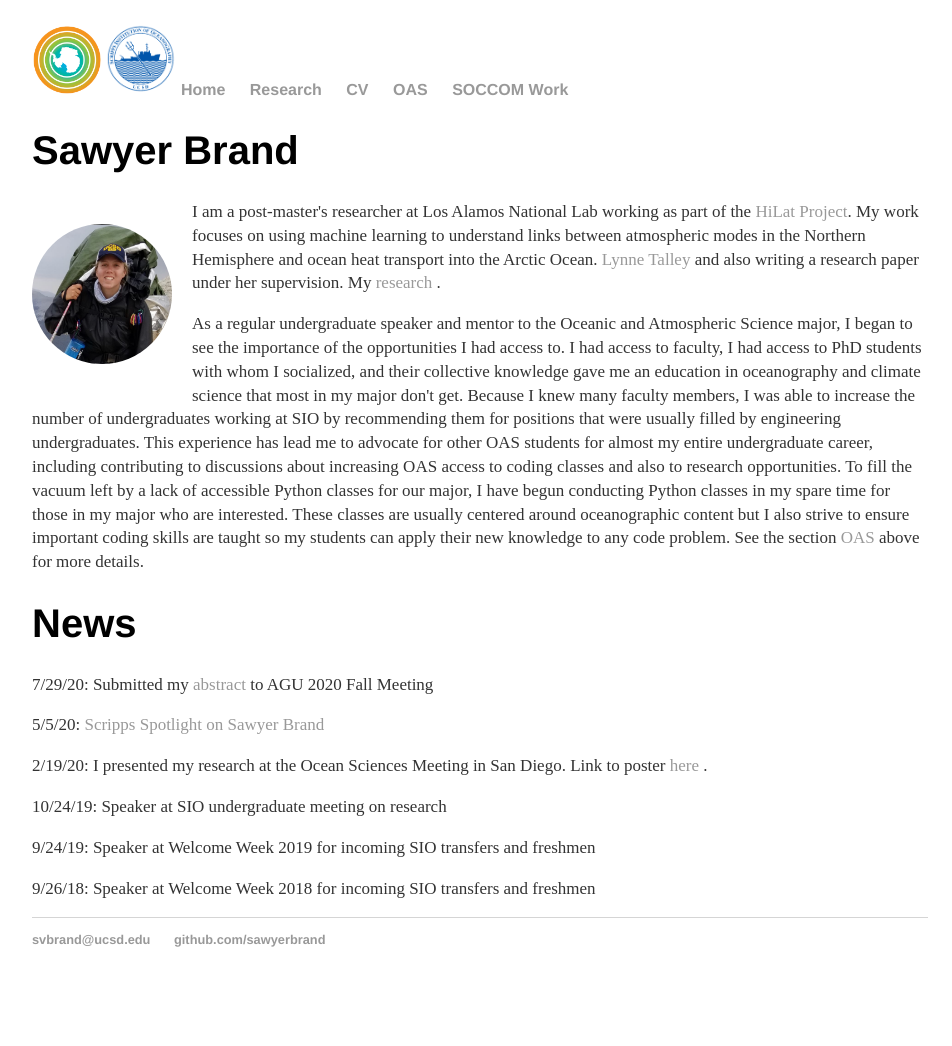
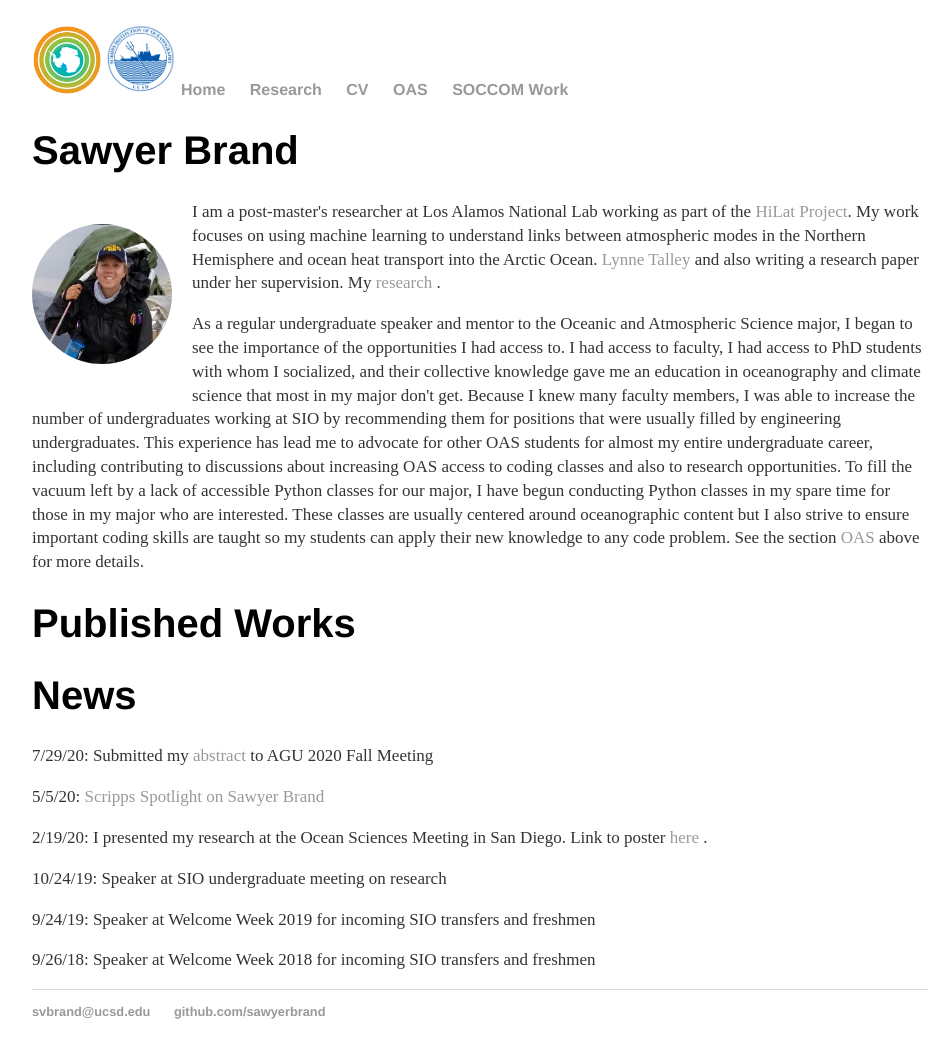
Before and after one commit to SawyerBrand/SawyerBrand.github.io, a Jekyll site: the page built from index.html, in a window 1280 px wide. Shown: the whole page, without its empty margins (160-1112 px from the left). Built offline with Jekyll 4.4.1, drawn with Linux system fonts in a browser that asks for light colours; before the commit the page ends 974 px from its top, so only the background shows below that.

Commit message:
Update index.html

```diff
--- a/index.html
+++ b/index.html
@@ -38,6 +38,7 @@ title: Sawyer Brand
 			oceanographic content but I also strive to ensure important coding skills are taught so my students can apply their new knowledge to any code
 			problem. See the section <a href="https://sawyerbrand.github.io/Python/">OAS</a> above for more details. </p>
 			</div>
+	<h1 "font-size:25px">Published Works</h1>
 
 	<h1 "font-size:25px">News</h1>
 			<p style="font-size:17px">7/29/20: Submitted my <a href="https://sawyerbrand.github.io/AGU/"> abstract </a> to AGU 2020 Fall Meeting</p>
```
